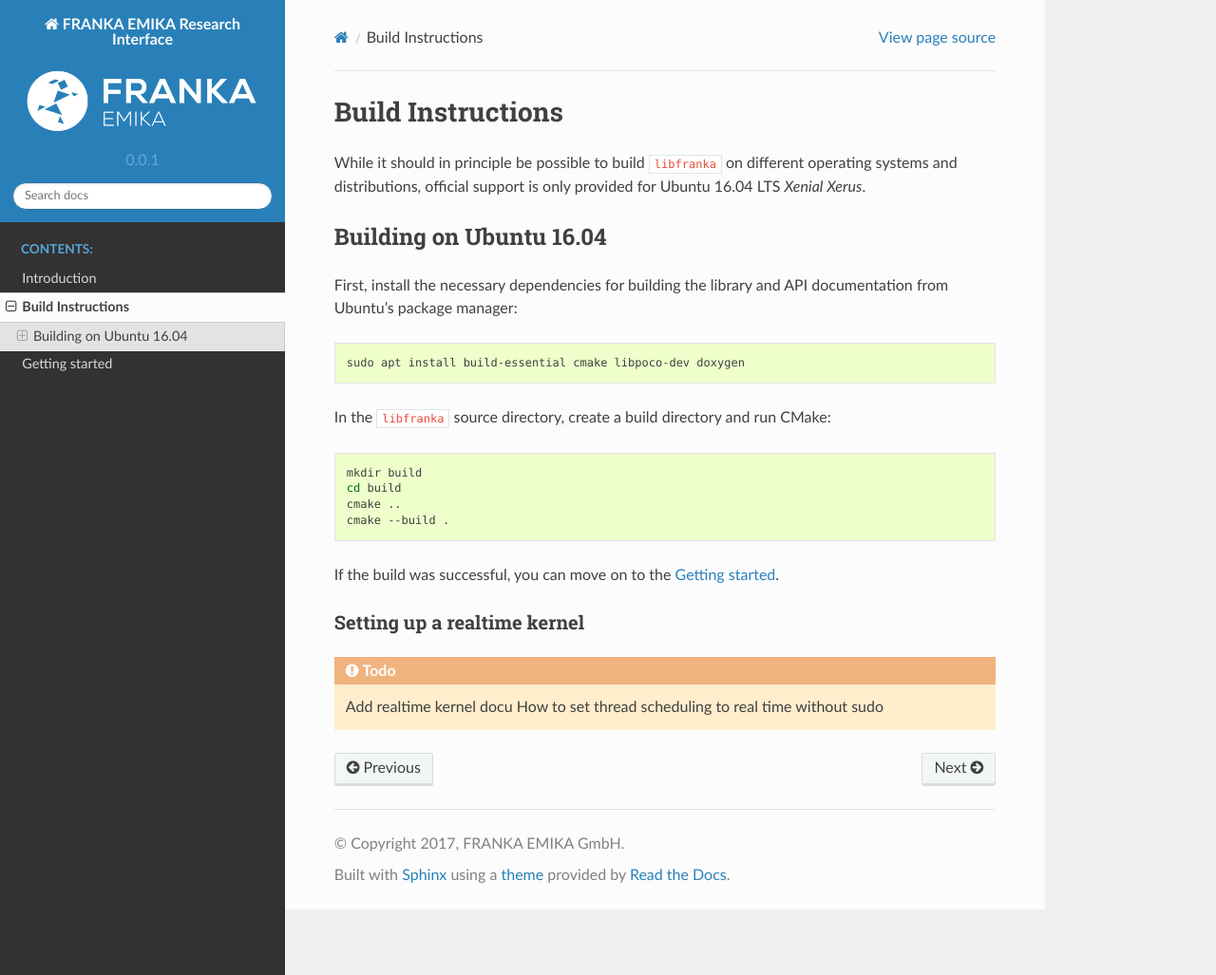
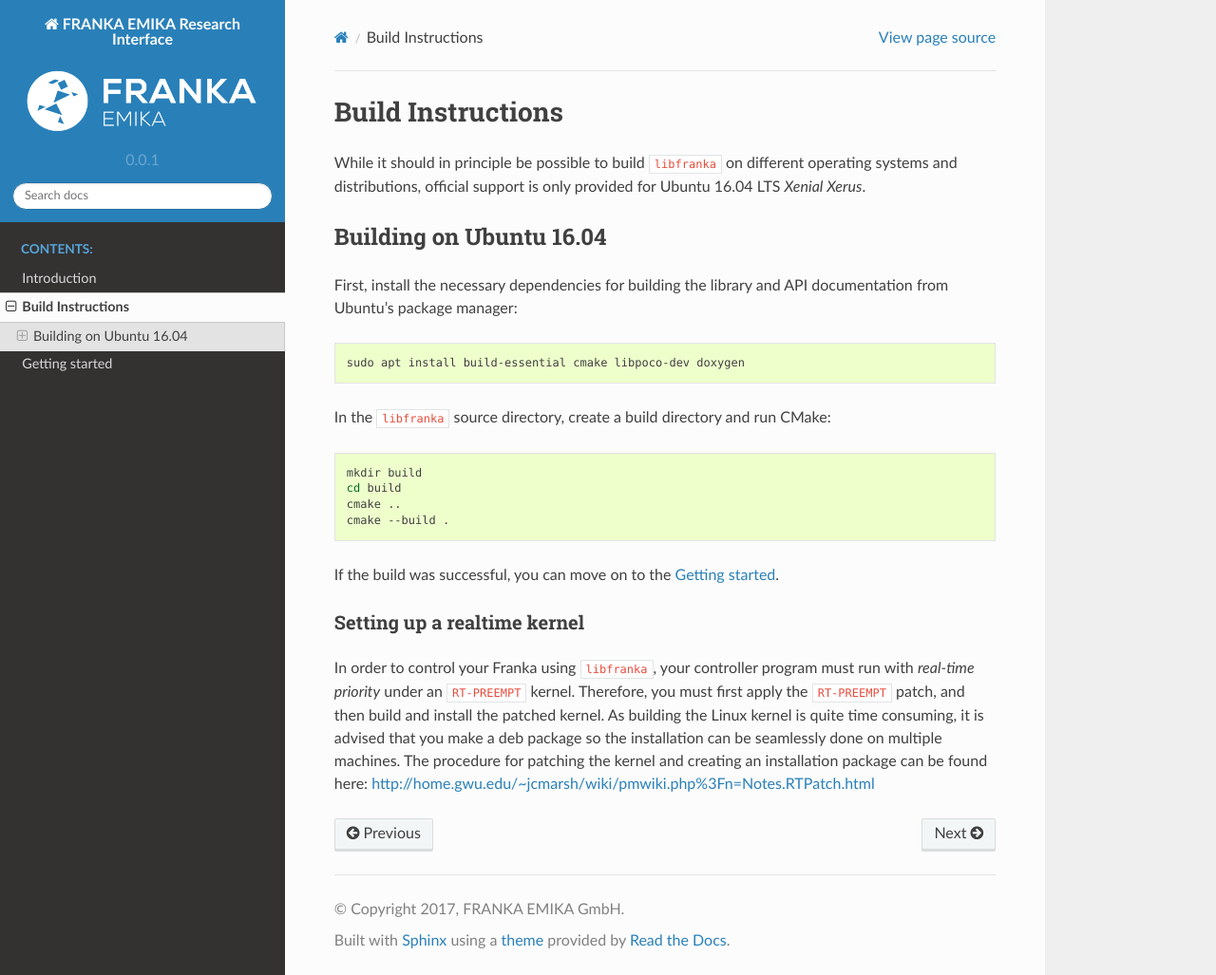
Before and after one commit to frankaemika/docs, a Sphinx documentation site: the page built from source/build-instructions.rst, in a window 1280 px wide and 1027 px high. Shown: the whole window at 95% size. Built offline with Sphinx 7.4.7 and the Read the Docs theme 2.0.0, drawn with Linux system fonts in a browser that asks for light colours.

Commit message:
added rt kernel

```diff
--- a/source/build-instructions.rst
+++ b/source/build-instructions.rst
@@ -23,8 +23,5 @@
 
 Setting up a realtime kernel
 ^^^^^^^^^^^^^^^^^^^^^^^^^^^^
-
-.. todo::
-
-  Add realtime kernel docu
-  How to set thread scheduling to real time without sudo
+In order to control your Franka using ``libfranka``, your controller program must run with `real-time priority` under an ``RT-PREEMPT`` kernel. Therefore, you must first apply the ``RT-PREEMPT`` patch, and then build and install the patched kernel.
+As building the Linux kernel is quite time consuming, it is advised that you make a deb package so the installation can be seamlessly done on multiple machines. The procedure for patching the kernel and creating an installation package can be found here: http://home.gwu.edu/~jcmarsh/wiki/pmwiki.php%3Fn=Notes.RTPatch.html
```
